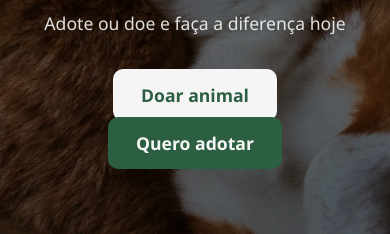
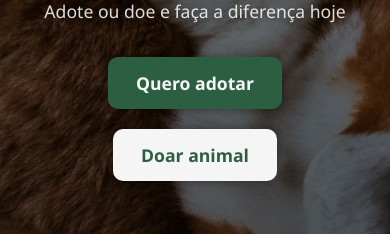
Before and after one commit to alanzin1/Adotevale, a React (Vite) app: page / in a window 390 px wide. Shown: the part 347-581 px from the top of the page. Built offline with nearby package versions, Linux system fonts and the light colour scheme; no server answers; the database is empty.

Commit message:
style(hero): ajusta posição dos botões e adiciona box-shadow

```diff
--- a/src/sections/hero/Hero.jsx
+++ b/src/sections/hero/Hero.jsx
@@ -16,14 +16,13 @@ export default function Hero() {
 
         <div className={styles.buttons}>
           <motion.div whileHover={{ scale: 1.07 }} whileTap={{ scale: 0.95 }}>
+            <Link to="/catalogo" className={styles.button}>
+              Quero adotar
+            </Link>
+          </motion.div>
+          <motion.div whileHover={{ scale: 1.07 }} whileTap={{ scale: 0.95 }}>
             <Link to="/cadastro" className={styles.buttonOutline}>
               Doar animal
-            </Link>
-          </motion.div>
-
-          <motion.div whileHover={{ scale: 1.07 }} whileTap={{ scale: 0.95 }}>
-            <Link to="/catalogo" className={styles.button}>
-              Quero adotar
             </Link>
           </motion.div>
         </div>
--- a/src/sections/hero/Hero.module.css
+++ b/src/sections/hero/Hero.module.css
@@ -53,15 +53,15 @@
   gap: 3rem;
   justify-content: center;
   flex-wrap: wrap;
+  font-weight: bold;
 }
 
 .button {
   background-color: var(--accent);
   color: var(--bg);
+  box-shadow: 0px 0px 5px 3px rgba(0, 0, 0, 0.2);
   font-size: 1.1rem;
-  font-weight: 600;
   padding: 14px 28px;
-  border: none;
   border-radius: 10px;
   cursor: pointer;
 }
@@ -70,7 +70,7 @@
   background-color: var(--bg);
   color: var(--accent);
   font-size: 1.1rem;
-  font-weight: 600;
+  box-shadow: 0px 0px 5px 3px rgba(0, 0, 0, 0.2);
   padding: 14px 28px;
   border-radius: 10px;
   cursor: pointer;
@@ -113,7 +113,4 @@
   .content {
     padding: 1rem;
   }
-  .buttons {
-    gap: 1.5rem;
-  }
 }
```
